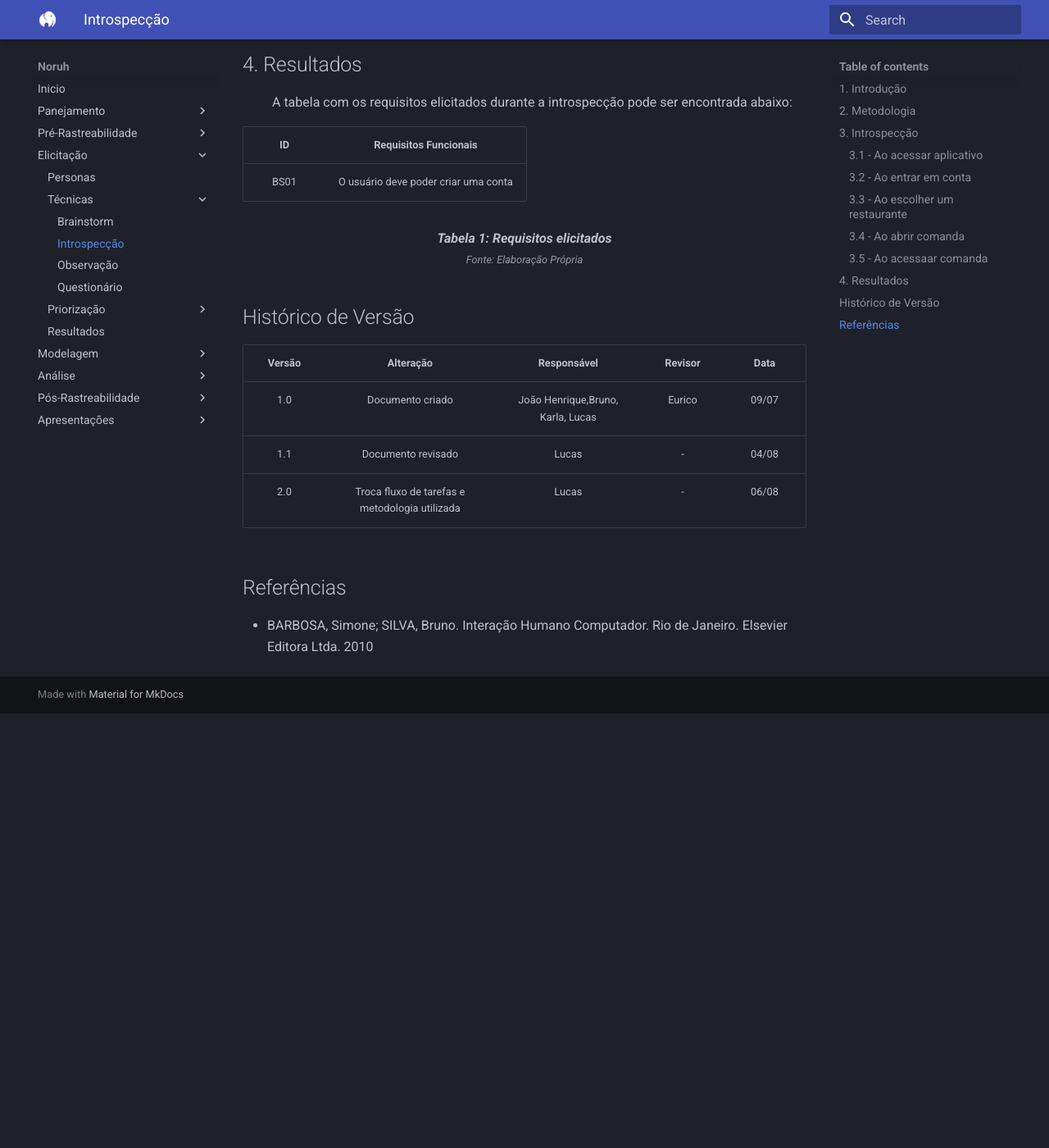
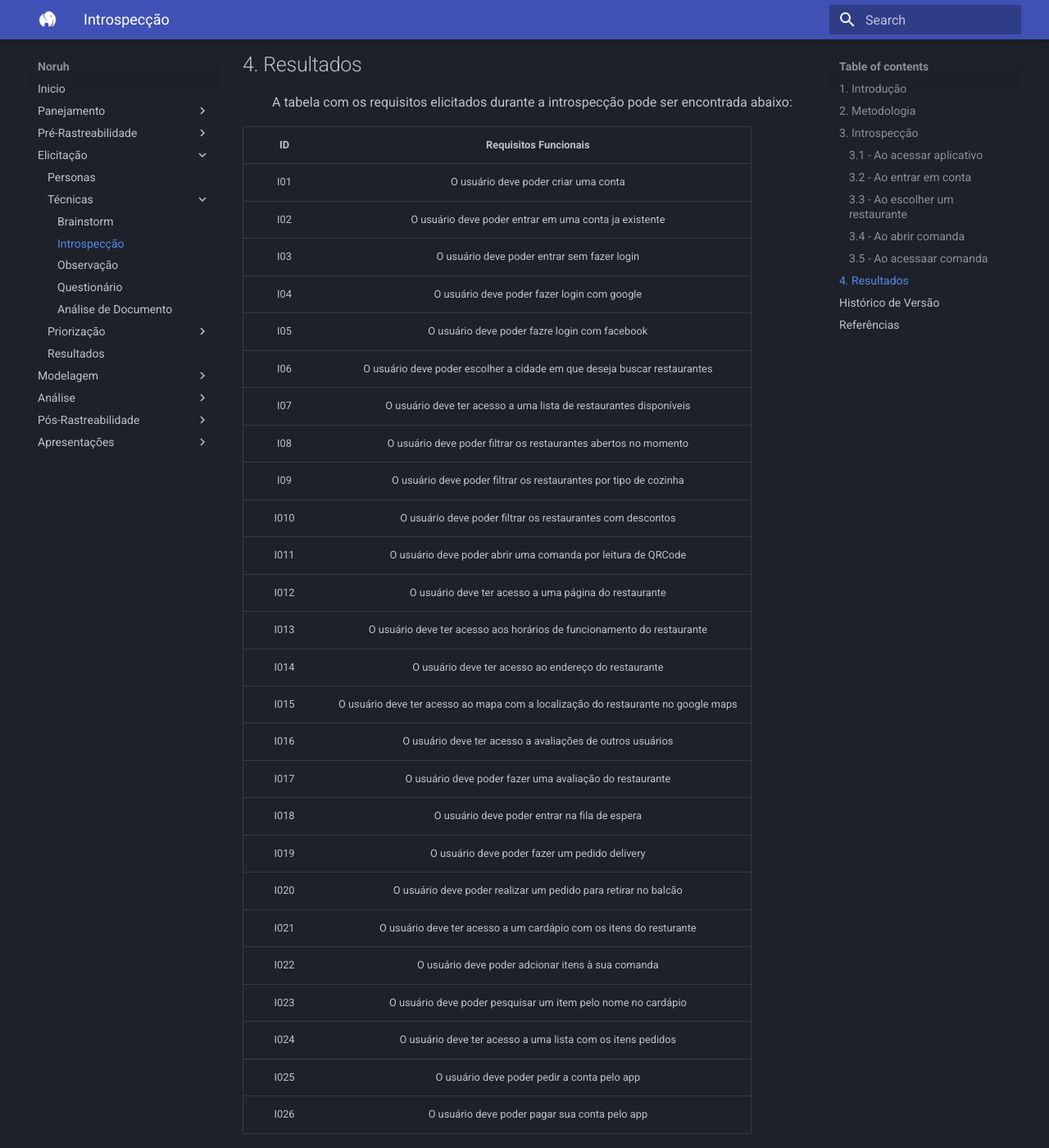
Before and after one commit to Thiab394/2022.1-Noruh, an MkDocs documentation site: the page built from docs/elicitacao/tecnicas/introspeccao.md, in a window 1280 px wide and 1400 px high, scrolled down 1813 px. Shown: the whole window at 82% size. Built offline with MkDocs 1.6.1 and Material for MkDocs 9.7.7, drawn with Linux system fonts in a browser that asks for light colours; before the commit the page ends 2683 px from its top, so only the background shows below that; some of the changed text lies outside the part shown.

```diff
--- a/docs/elicitacao/tecnicas/introspeccao.md
+++ b/docs/elicitacao/tecnicas/introspeccao.md
@@ -42,16 +42,41 @@
 - O usuário deve poder pesquisar um item pelo nome no cardápio
 
 ### 3.5 - Ao acessaar comanda
-- O usuário deve ter acesso a uma lisat com os itens pedidos
+- O usuário deve ter acesso a uma lista com os itens pedidos
 - O usuário deve poder pedir a conta pelo app
 - O usuário deve poder pagar sua conta pelo app
 
 ## 4. Resultados
 &emsp;&emsp; A tabela com os requisitos elicitados durante a introspecção pode ser encontrada abaixo:
 
-| ID |                                Requisitos Funcionais                                |
-| :----: | :---------------------------------------------------------------------------------: |
-|  BS01  |                        O usuário deve poder criar uma conta                         |
+| ID     |                                Requisitos Funcionais                                |
+|:----:| :---------------------------------------------------------------------------------: |
+|  I01  |                        O usuário deve poder criar uma conta                        |
+|  I02  |                       O usuário deve poder entrar em uma conta ja existente                        |
+|  I03  |                      O usuário deve poder entrar sem fazer login                       |
+|  I04  |                       O usuário deve poder fazer login com google                        |
+|  I05  |                      O usuário deve poder fazre login com facebook                       |
+|  I06  |                       O usuário deve poder escolher a cidade em que deseja buscar restaurantes                        |
+|  I07  |                      O usuário deve ter acesso a uma lista de restaurantes disponíveis                        |
+|  I08  |                     O usuário deve poder filtrar os restaurantes abertos no momento                     |
+|  I09  |                     O usuário deve poder filtrar os restaurantes por tipo de cozinha                      |
+|  I010  |                    O usuário deve poder filtrar os restaurantes com descontos                      |
+|  I011  |                O usuário deve poder abrir uma comanda por leitura de QRCode                   |
+|  I012  |                    O usuário deve ter acesso a uma página do restaurante                     |
+|  I013  |                    O usuário deve ter acesso aos horários de funcionamento do restaurante                    |
+|  I014  |                    O usuário deve ter acesso ao endereço do restaurante                     |
+|  I015  |                 O usuário deve ter acesso ao mapa com a localização do restaurante no google maps                    |
+|  I016  |                    O usuário deve ter acesso a avaliações de outros usuários                      |
+|  I017  |                    O usuário deve poder fazer uma avaliação do restaurante                   |
+|  I018  |                 O usuário deve poder entrar na fila de espera                 |
+|  I019  |                O usuário deve poder fazer um pedido delivery                    |
+|  I020  |                   O usuário deve poder realizar um pedido para retirar no balcão                |
+|  I021  |                       O usuário deve ter acesso a um cardápio com os itens do resturante                     |
+|  I022  |                    O usuário deve poder adcionar itens à sua comanda                   |
+|  I023  |                   O usuário deve poder pesquisar um item pelo nome no cardápio                     |
+|  I024  |                    O usuário deve ter acesso a uma lista com os itens pedidos                      |
+|  I025  |                  O usuário deve poder pedir a conta pelo app                    |
+|  I026  |                O usuário deve poder pagar sua conta pelo app                      |
 
 <figcaption align='center'>
     <b>Tabela 1: Requisitos elicitados</b>
--- a/mkdocs.yml
+++ b/mkdocs.yml
@@ -14,6 +14,7 @@ nav:
             - 'Introspecção': './elicitacao/tecnicas/introspeccao.md'
             - 'Observação': './elicitacao/tecnicas/observacao.md'
             - 'Questionário': './elicitacao/tecnicas/questionario.md'
+            - 'Análise de Documento': './elicitacao/tecnicas/analiseDcoumento.md'
         - Priorização:
             - 'MoSCoW': './elicitacao/priorizacao/moscow.md'
             - 'First Things First': './elicitacao/priorizacao/firstThingsFirst.md'
@@ -38,6 +39,7 @@ nav:
             - 'Cenários': './analise/verificacao/inspecaoCenarios.md'
             - 'Léxicos': './analise/verificacao/inspecaoLexicos.md'
             - 'Personas': './analise/verificacao/personas.md'
+            - 'Introspecção': './analise/verificacao/inspecaoIntrospeccao.md'
         - Validação:
             - 'Protótipo': './analise/validacao/prototipo.md'
             - 'Validação Informal': './analise/validacao/validacao-informal.md'
```
Also changed, not shown: other parts of docs/elicitacao/tecnicas/introspeccao.md (+2 -1 lines), docs/analise/verificacao/inspecaoIntrospeccao.md (added, +90 -0 lines), docs/elicitacao/tecnicas/analiseDcoumento.md (+17 -14 lines), docs/elicitacao/tecnicas/introspeccaoV1.md (added, +36 -0 lines).
